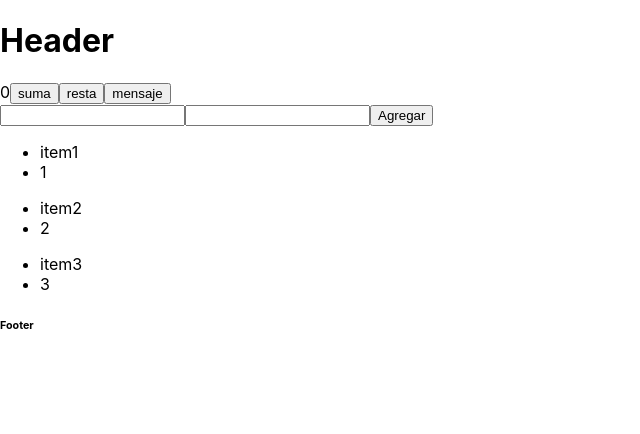
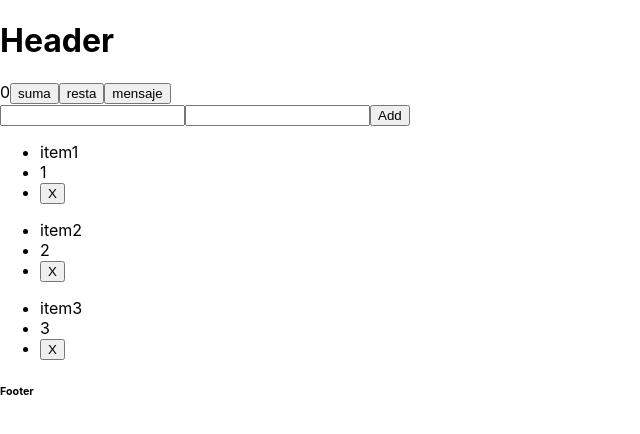
Before and after one commit to HugoOchoaLP/tc30048_react, a React (Create React App) app: page / in a window 1280 px wide. Shown: the top 434 px of the page, without its empty margins (0-640 px from the left). Built offline with nearby package versions, Linux system fonts and the light colour scheme.

Commit message:
avance intermedio

```diff
--- a/src/App.jsx
+++ b/src/App.jsx
@@ -8,11 +8,11 @@ import List from "./components/List";
 import Add from "./components/Add";
 
 function App() {
-  const items = [
+  const [items, setItems] = useState([
     { id: 1, name: "item1", price: 1 },
     { id: 2, name: "item2", price: 2 },
     { id: 3, name: "item3", price: 3 },
-  ];
+  ]);
   let [count, setCount] = useState(0);
   const sum = () => {
     setCount(count + 1);
@@ -22,7 +22,10 @@ function App() {
   };
   const add = (item) => {
     item.id = items.length + 1;
-    items.push(item);
+    setItems([...items, item]); //spread operator
+  };
+  const del = (id) => {
+    setItems(items.filter((item) => item.id !== id));
   };
   return (
     <div>
@@ -32,7 +35,7 @@ function App() {
       <Button name={"resta"} click={resta} />
       <Button name={"mensaje"} click={() => alert("hola")} />
       <Add add={add} />
-      <List items={items} />
+      <List items={items} ondelete={del} />
       <Footer />
     </div>
   );
--- a/src/components/Add.jsx
+++ b/src/components/Add.jsx
@@ -1,10 +1,21 @@
 import React, { useState } from "react";
-import Button from "./Button";
 
 function Add({ add }) {
   const [name, setName] = useState("");
+  const [price, setPrice] = useState("");
+  const onsubmit = (e) => {
+    e.preventDefault();
+    if (!name || !price) {
+      alert("Ingresa nombre y precio");
+      return;
+    }
+    add({ name: name, price: price });
+    alert(name);
+    setName("");
+    setPrice("");
+  };
   return (
-    <div>
+    <form onSubmit={onsubmit}>
       <input
         onChange={(e) => setName(e.target.value)}
         value={name}
@@ -12,10 +23,15 @@ function Add({ add }) {
         name=""
         id=""
       />
-      {name}
-      <input type="text" name="" id="" />
-      <Button name="Agregar" />
-    </div>
+      <input
+        onChange={(e) => setPrice(e.target.value)}
+        value={price}
+        type="text"
+        name=""
+        id=""
+      />
+      <input type="submit" value="Add" />
+    </form>
   );
 }
 
--- a/src/components/Item.jsx
+++ b/src/components/Item.jsx
@@ -1,11 +1,15 @@
 import React from "react";
+import Button from "./Button";
 
-const Item = ({ item }) => {
+const Item = ({ item, ondelete }) => {
   return (
     <div>
       <ul>
         <li>{item.name}</li>
         <li>{item.price}</li>
+        <li>
+          <Button click={() => ondelete(item.id)} name={"X"} />
+        </li>
       </ul>
     </div>
   );
--- a/src/components/List.jsx
+++ b/src/components/List.jsx
@@ -1,11 +1,11 @@
 import React from "react";
 import Item from "./Item";
 
-const List = ({ items }) => {
+const List = ({ items, ondelete }) => {
   return (
     <>
       {items.map((i) => (
-        <Item item={i} key={i.id} />
+        <Item item={i} key={i.id} ondelete = {ondelete}/>
       ))}
     </>
   );
```
